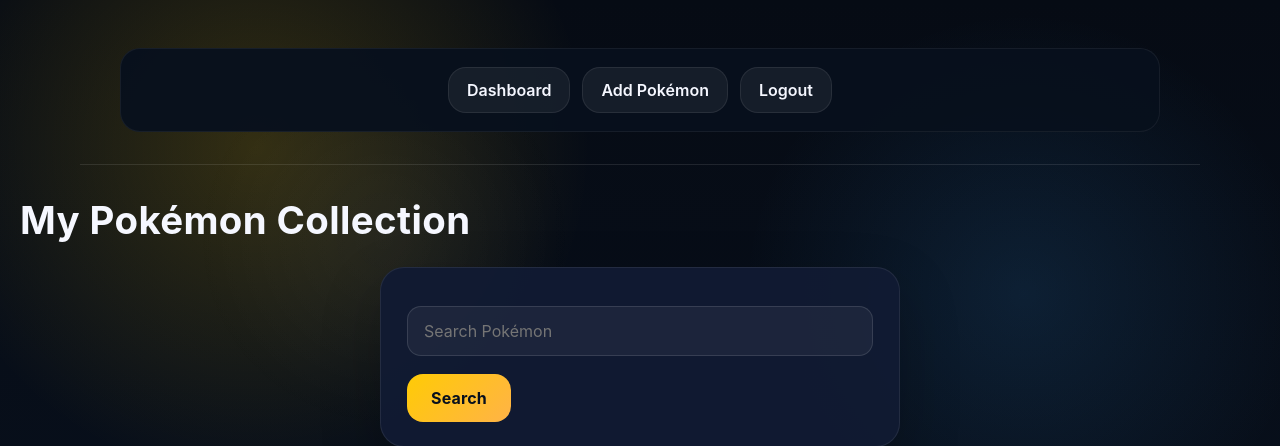
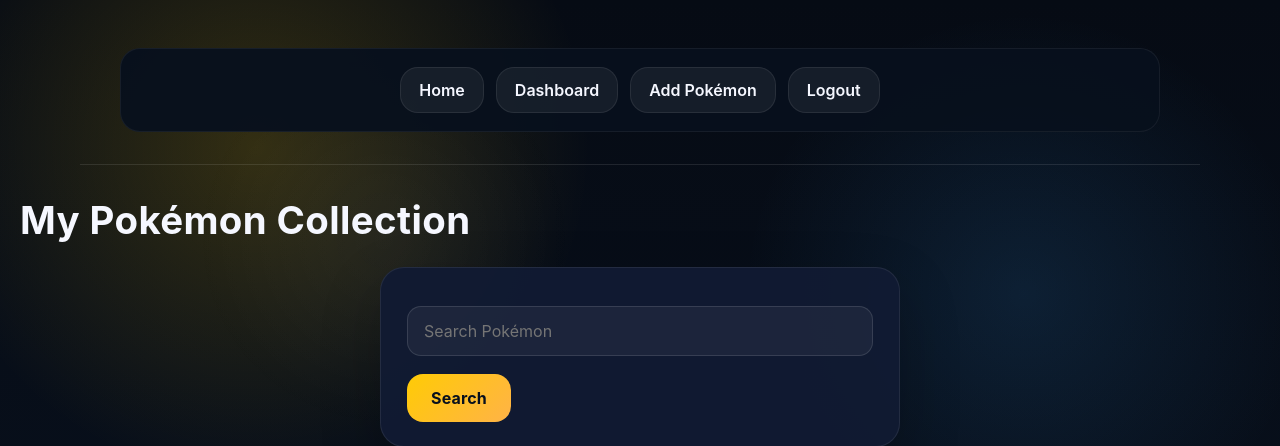
Before and after one commit to hatodog99/poketracker, a PHP site: page /collection.php in a window 1280 px wide. Shown: the top 446 px of the page. Run offline with PHP 8.4, Linux system fonts and the light colour scheme; a user stored in the database is signed in; data comes from the database, SQL or seed files in the repository.

Commit message:
Add: home button

```diff
--- a/collection.php
+++ b/collection.php
@@ -48,6 +48,8 @@ $result = mysqli_query($conn, $sql);
 <body>
 
     <div class="nav">
+
+        <a href="inded.php">Home</a>
 
         <a href="dashboard.php">Dashboard</a>
 
```
